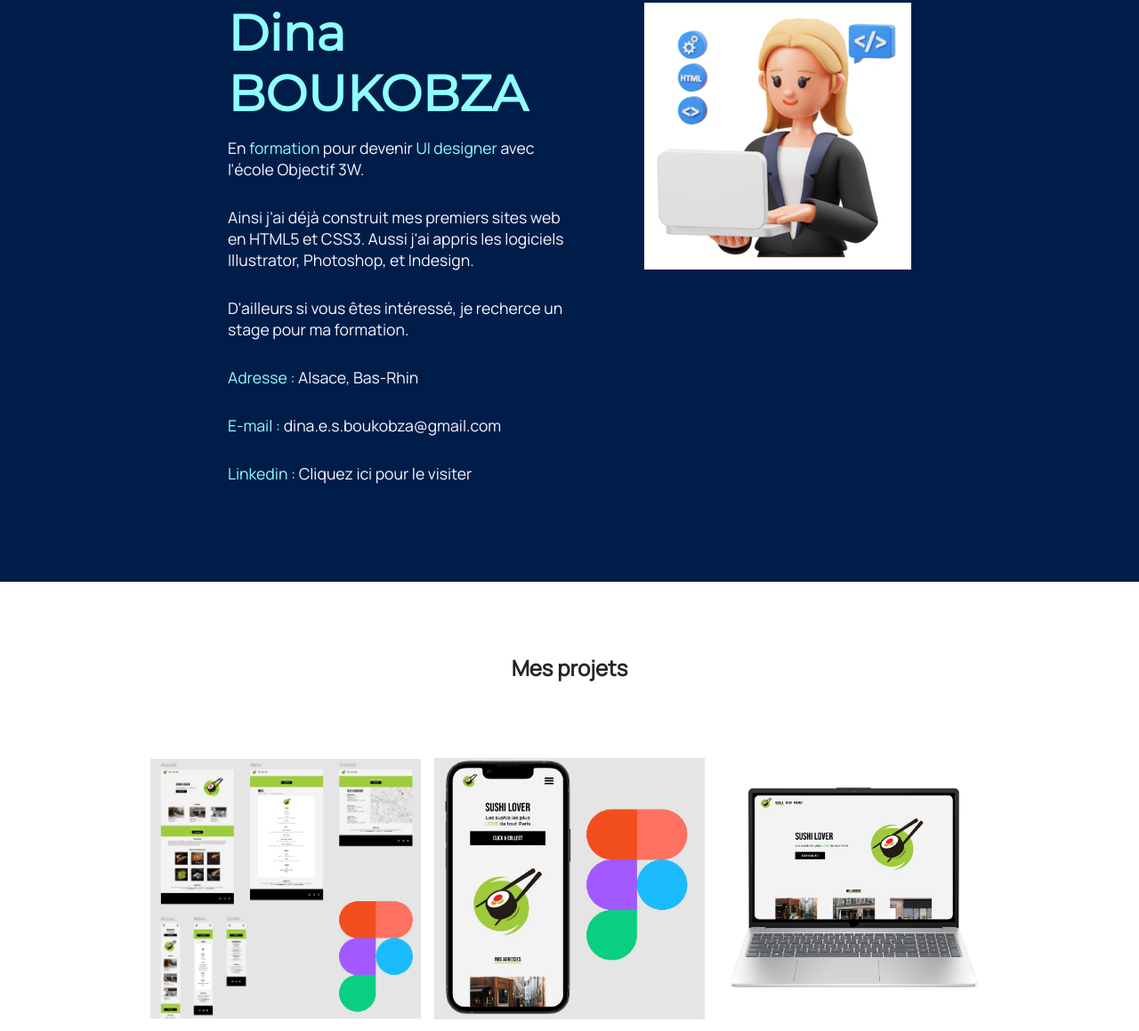
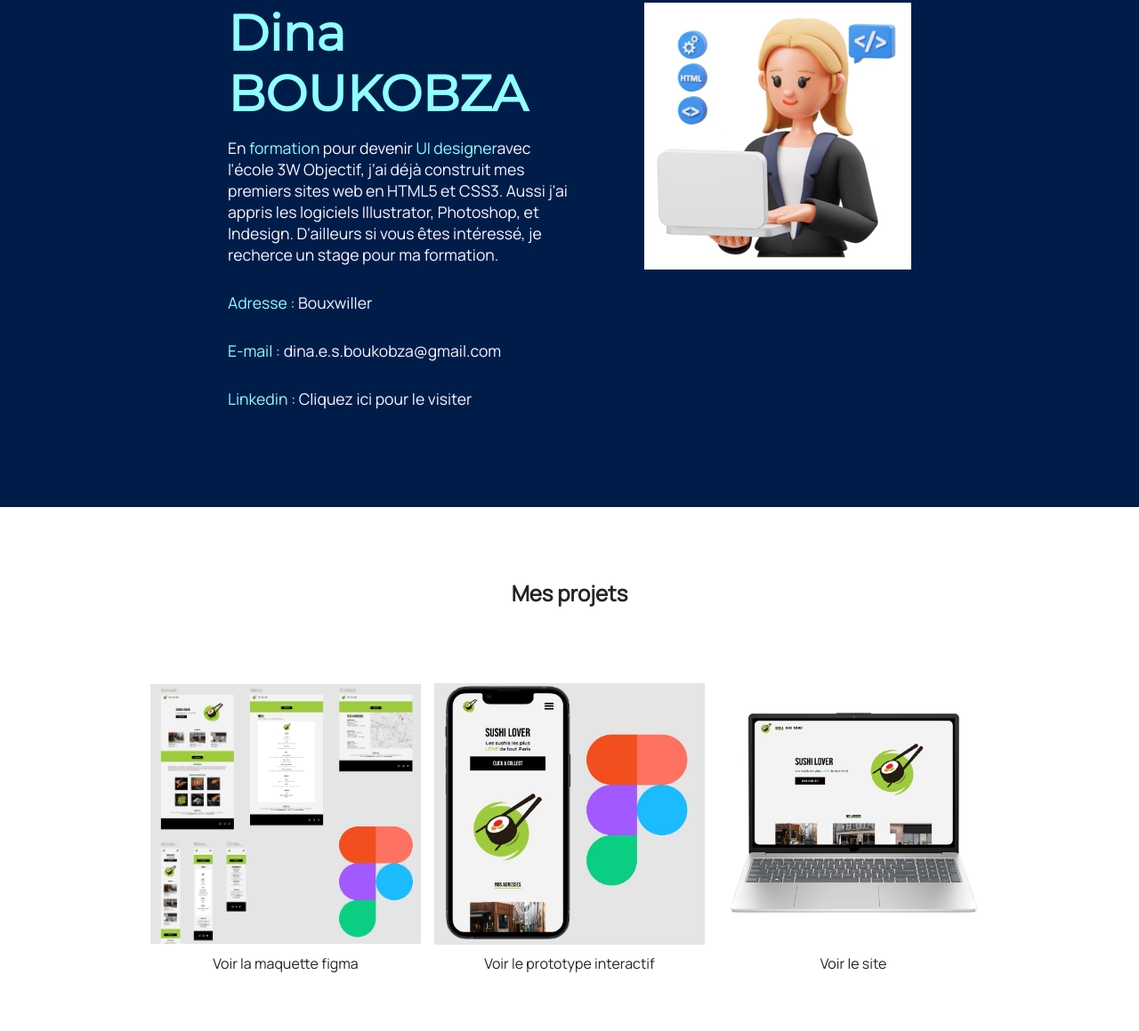
Before and after one commit to Mythiai/moncv, a plain HTML site: page index.html in a window 1280 px wide. Shown: the part 165-1324 px from the top of the page at 89% size. Drawn offline with Linux system fonts and the light colour scheme; files whose address does not match are found by name.

Commit message:
Revise content and links in index.html
Updated personal information and project links in the CV site.

```diff
--- a/index.html
+++ b/index.html
@@ -29,16 +29,12 @@
             <div>
                 <h1>Dina BOUKOBZA</h1>
                 <p>
-                    En <em>formation</em> pour devenir <em>UI designer</em> avec l'école Objectif 3W.
-                </p>
-                <p>
-                    Ainsi j’ai déjà construit mes premiers sites web en HTML5 et CSS3. Aussi j'ai appris les logiciels Illustrator, Photoshop, et Indesign.
-                </p>
-                <p>
+                    En <em>formation</em> pour devenir <em>UI designer</em>avec l'école 3W Objectif,
+                    j’ai déjà construit mes premiers sites web en HTML5 et CSS3. Aussi j'ai appris les logiciels Illustrator, Photoshop, et Indesign.
                     D'ailleurs si vous êtes intéressé, je recherce un stage pour ma formation.
                 </p>
                 <p>
-                    <em>Adresse :</em> Alsace, Bas-Rhin
+                    <em>Adresse :</em> Bouxwiller
                 </p>
                 <p>
                     <em>E-mail :</em> dina.e.s.boukobza@gmail.com
@@ -54,22 +50,26 @@
         <section class="accueil-projet">
             <h2>Mes projets</h2>
             <div>
-                <a href="https://www.figma.com/design/wUp7aljuGlLPLsN5APpHDE/Sushi-Lover?node-id=0-1&p=f&t=442fdJAqtSSLAkxQ-0" target="_blank">
+                <a href="https://www.figma.com/design/wUp7aljuGlLPLsN5APpHDE/Sushi-Lover?node-id=0-1&p=f&t=442fdJAqtSSLAkxQ-0" class="lien-conteneur-pictures" target="_blank">
                     <img src="img/accueil/Maquette.png" alt="Maquette figma de Sushi Lover">
+                    <div class="pictures-hover">Voir la maquette figma</div>
                 </a>
-                <a href="https://www.figma.com/proto/wUp7aljuGlLPLsN5APpHDE/Sushi-Lover?node-id=0-1&p=f&t=442fdJAqtSSLAkxQ-0&scaling=scale-down&content-scaling=fixed&starting-point-node-id=6%3A56&show-proto-sidebar=1" target="_blank">
-                    <img src="img/accueil/PhoneSL.jpg" alt="Protoype figma de Sushi Lover" >
+                <a href="https://www.figma.com/proto/wUp7aljuGlLPLsN5APpHDE/Sushi-Lover?node-id=0-1&p=f&t=442fdJAqtSSLAkxQ-0&scaling=scale-down&content-scaling=fixed&starting-point-node-id=6%3A56&show-proto-sidebar=1" class="lien-conteneur-pictures" target="_blank">
+                    <img src="img/accueil/PhoneSL.jpg" alt="Prototype figma de Sushi Lover" >
+                    <div class="pictures-hover">Voir le prototype interactif</div>
                 </a>
-                <a href="https://mythiai.github.io/Mon-site-CV/index.html" target="_blank">
-                    <img src="img/accueil/PC.jpg" alt="Site de Sushi Lover" >
+                <a href="" class="lien-conteneur-pictures">
+                    <img src="img/accueil/PC.jpg" alt="Site de Sushi Lover">
+                    <div class="pictures-hover">Voir le site</div>
                 </a>
             </div>
         </section>
         <section class="accueil-CV">
             <h2>Mon Curriculum Vitae</h2>
             <div>
-                <a href="img/accueil/Dina Boukobza.pdf" target="_blank">
+                <a href="img/accueil/Dina Boukobza.pdf" class="lien-conteneur-pictures" target="_blank">
                     <img src="img/accueil/CV.png" alt="Mon cv">
+                    <div class="pictures-hover">Voir le CV</div>
                 </a>
             </div>
         </section>
@@ -77,5 +77,4 @@
 
 </body>
 
-
 </html>
```
